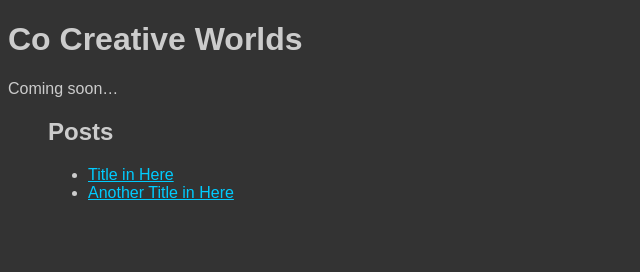
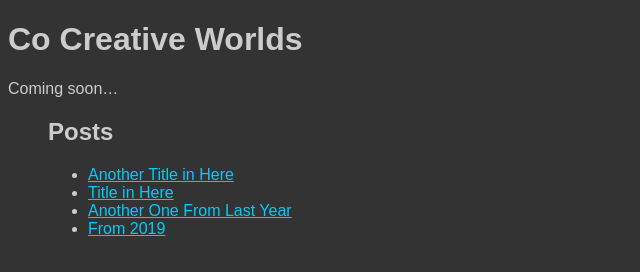
Before and after one commit to cocreativeworlds/cocreativeworlds.com, a website: page index.html in a window 1280 px wide. Shown: the whole page, without its empty margins (0-640 px from the left). Drawn offline with Linux system fonts and the light colour scheme.

Commit message:
Adds ‘2019/index.js’, to test that two years can be loaded

```diff
--- /dev/null
+++ b/2019/index.js
@@ -0,0 +1,23 @@
+// 2019/index.js
+// Send metadata about all 2019 posts to the global addPosts() function.
+
+if (typeof window === "object" && typeof window.addPosts === "function") {
+  window.addPosts([
+    {
+      author: "Rich Plastow",
+      day: 20190914,
+      id: "20190914-from-2019",
+      inscription: "From 2019",
+      keywords: "long-read, test, baz",
+      synopsis: "Here’s a short introduction to this 2019 post."
+    },
+    {
+      author: "Rich Plastow",
+      day: 20190917,
+      id: "20190917-another-one-from-last-year",
+      inscription: "Another One From Last Year",
+      keywords: "short-read, test",
+      synopsis: "An old short intro or synopsis."
+    }
+  ]);
+}
--- a/2020/index.js
+++ b/2020/index.js
@@ -16,7 +16,7 @@ if (typeof window === "object" && typeof window.addPosts === "function") {
       day: 20200917,
       id: "20200917-another-title-in-here",
       inscription: "Another Title in Here",
-      keywords: "short-read, test, foo",
+      keywords: "long-read, test, bar",
       synopsis: "Another short intro or synopsis."
     }
   ]);
--- a/index.html
+++ b/index.html
@@ -19,7 +19,7 @@
         var posts = [];
         return function (newPosts) {
           posts = posts.concat(newPosts).sort(function (a, b) {
-            return a.day > b.day ? 1 : -1;
+            return a.day > b.day ? -1 : 1;
           });
           if (typeof document !== "object") return;
           var $posts = document.getElementById("posts");
@@ -35,6 +35,7 @@
         };
       })();
     </script>
+    <script src="2019/index.js"></script>
     <script src="2020/index.js"></script>
   </body>
 </html>
```
